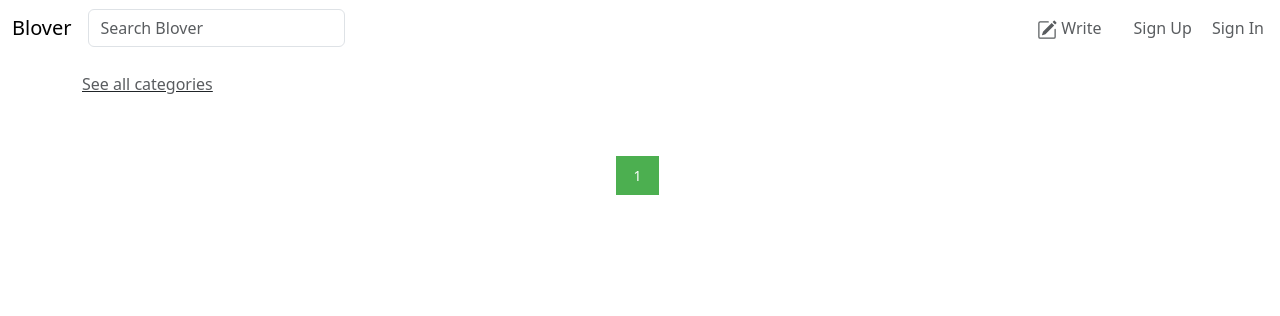
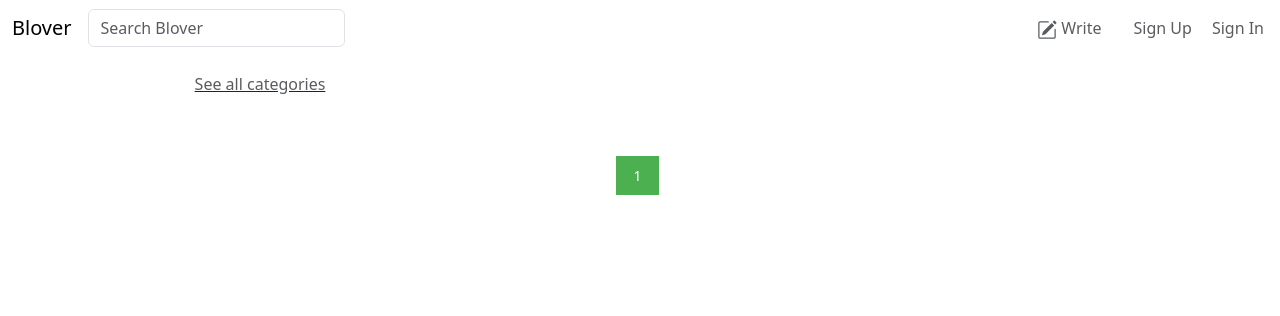
Before and after one commit to ManOfPoco/Django-Blog, a Django app: page / in a window 1280 px wide. Shown: the top 316 px of the page. Run offline with Django 4.2, Linux system fonts and the light colour scheme; data that the repository does not hold is empty.

Commit message:
Fix: Rename template in the update view; Add: Posts query optimization
Fix: Update button didn't work because of the wrong template name in the UpdatePostView
Add: Select related method to the query of a user posts
Change: Category display in the home page; Nav-bar add bootstrap sticky class and replace the style one

```diff
--- a/django_blog/blog/views.py
+++ b/django_blog/blog/views.py
@@ -95,8 +95,9 @@
 
     def get_queryset(self):
         queryset = Post.objects.filter(
-            author=Profile.objects.get(
+            author=Profile.objects.select_related('user').get(
                 slug=self.kwargs['slug']).user).order_by('-date_create')
+
         return queryset
 
 
@@ -131,4 +132,4 @@
 class UpdatePostView(LoginRequiredMixin, UpdateView):
     model = Post
     form_class = CreatePostForm
-    template_name = 'blog/post_form.html'
+    template_name = 'blog/post_create_form.html'
--- a/django_blog/django_blog/views.py
+++ b/django_blog/django_blog/views.py
@@ -3,13 +3,11 @@ from django.shortcuts import render
 from blog.models import Post, Category
 from django.views.generic import ListView
 
-from django.db.models import Count
-
 
 class Home(ListView):
     model = Post
     template_name = 'home.html'
-    ordering = ['-date_create']
+    ordering = ['-last_updated', '-category']
     paginate_by = 10
     context_object_name = 'post_list'
 
--- a/django_blog/templates/base.html
+++ b/django_blog/templates/base.html
@@ -15,7 +15,7 @@
 
 <body>
     <!-- Navbar -->
-    <nav class="navbar navbar-expand-lg navbar-light">
+    <nav class="navbar navbar-expand-lg navbar-light sticky-top" style='background-color:white'>
         <!-- Container wrapper -->
         <div class="container-fluid">
             <!-- Navbar brand -->
--- a/django_blog/templates/home.html
+++ b/django_blog/templates/home.html
@@ -10,16 +10,13 @@
 {% block content %}
 
 <div class="container">
-    <div class="row">
-        <div class="col-xs-8 col-md-0 featured-section">
-            <a class="featured" href="#"></a>
-        </div>
+    <div class="row row-cols-xs-2 row-cols-sm-3 row-cols-md-3 text-center">
         {% for category in categories %}
-        <div class="col-xs-4 col-md-2 py-3" style='text-align: center;'><a class='text-muted'
+        <div class="col py-3"><a class='text-muted'
                 href="{% url 'blog:category' category.slug %}">{{category.name}}</a>
         </div>
         {% endfor %}
-        <div class="col-xs-4 col-md-2 py-3" style='text-decoration: underline;'><a class='text-muted'
+        <div class="col py-3" style='text-decoration: underline;'><a class='text-muted'
                 href="{% url 'blog:categories' %}">See all categories</a>
         </div>
     </div>
```
